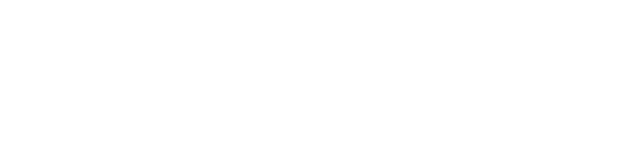
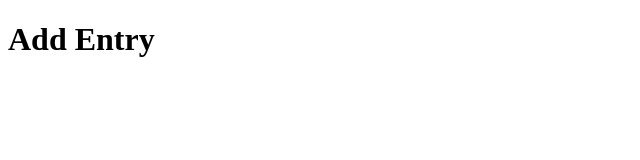
Before and after one commit to hft-stuttgart-ipr/hft-asgmt-html-x9DroiD9x, a website: page add-entry.html in a window 1280 px wide. Shown: the whole page, without its empty margins (0-640 px from the left). Drawn offline with Linux system fonts and the light colour scheme.

Commit message:
create h1 in add-entry

```diff
--- a/add-entry.html
+++ b/add-entry.html
@@ -6,6 +6,7 @@
     <title>Add a new entry</title>
   </head>
   <body>
+	  <h1>Add Entry</h1>
 
   </body>
 </html>
```
Also changed, not shown: README.md.
